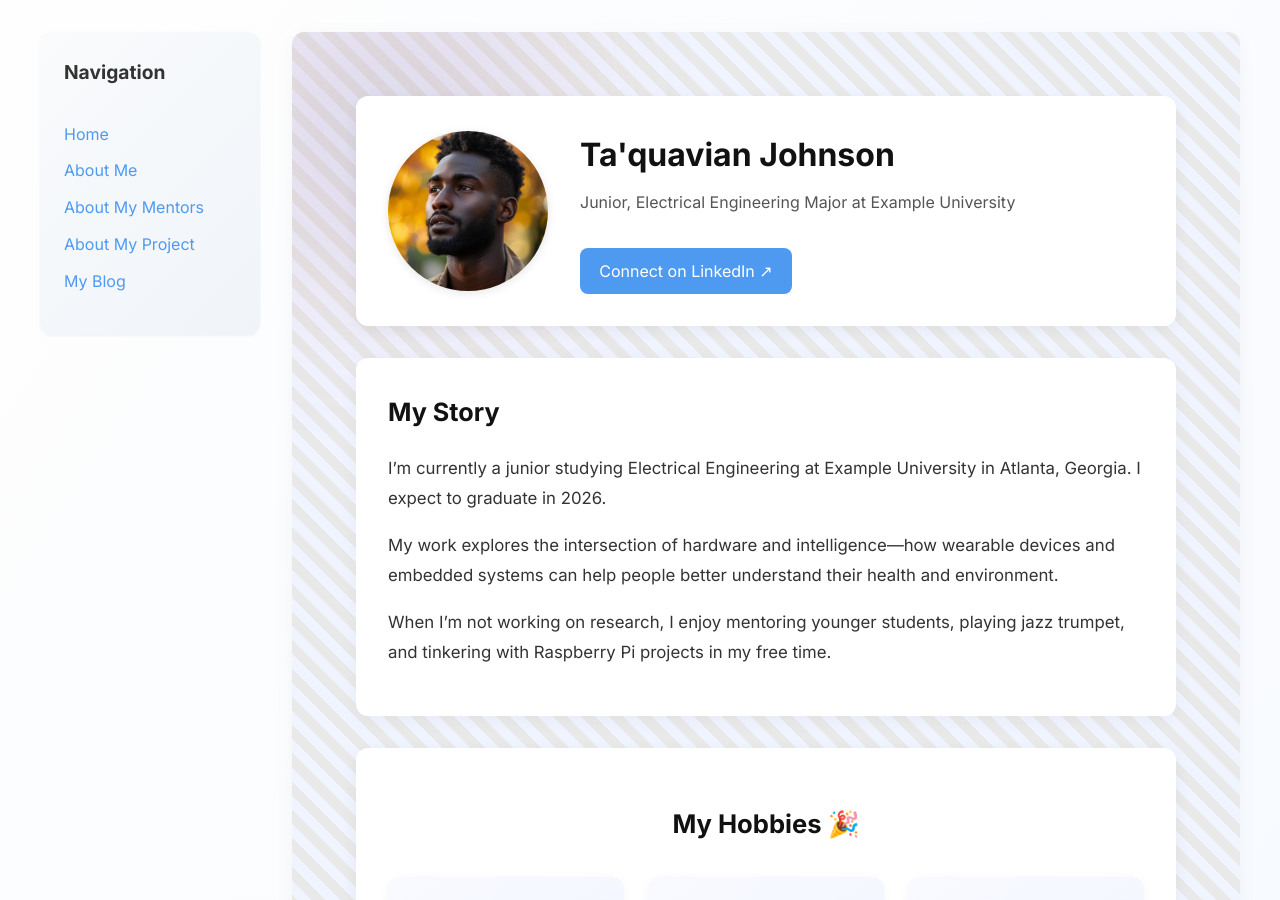
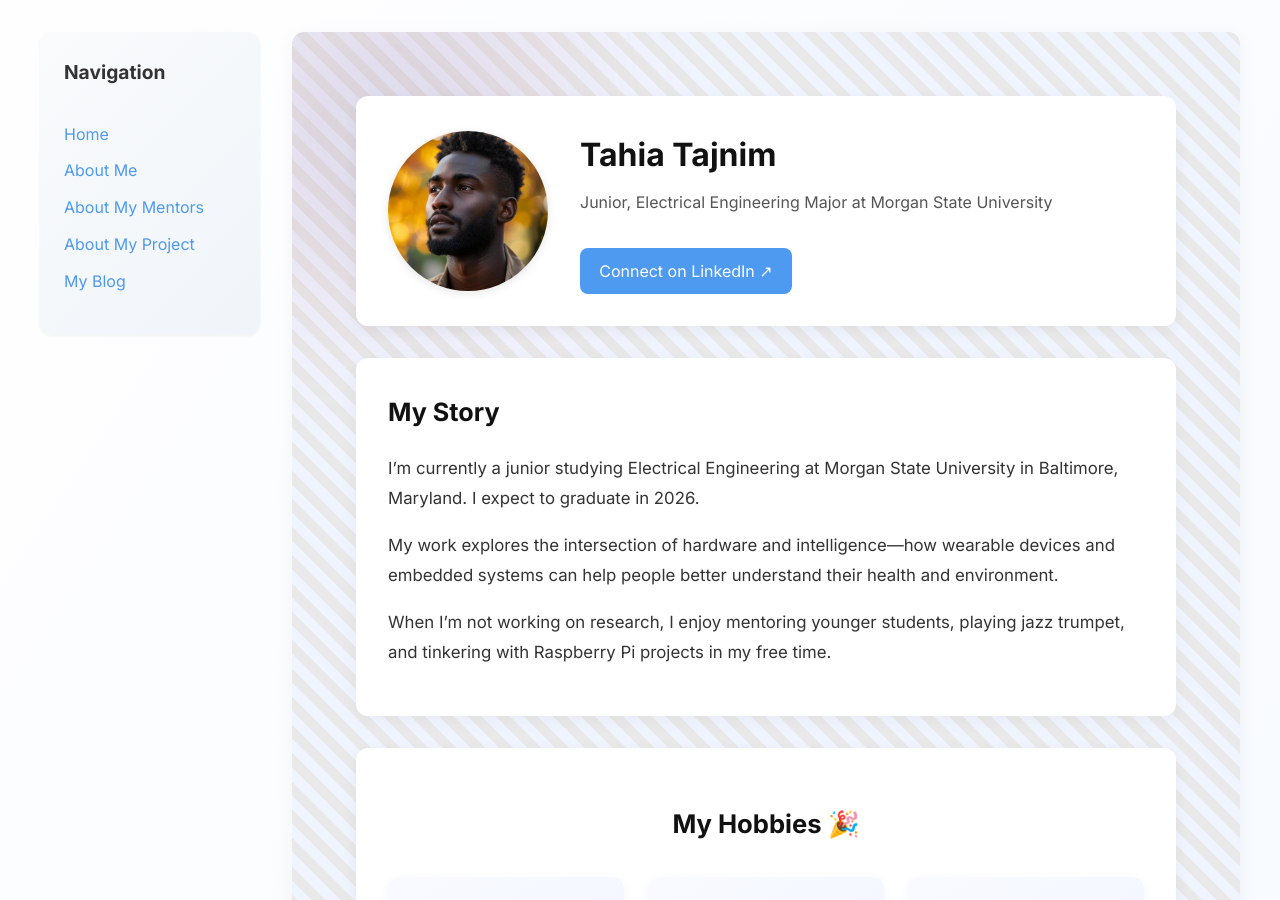
Before and after one commit to Tataj1/Tataj1.github.io, a Jekyll site: the page built from pages/about-me.md, in a window 1280 px wide and 900 px high. Built offline with Jekyll 4.4.1, drawn with Linux system fonts in a browser that asks for light colours.

Commit message:
Update about-me.md

```diff
--- a/pages/about-me.md
+++ b/pages/about-me.md
@@ -4,12 +4,12 @@ title: About Me
 permalink: /about-me.html
 
 about:
-  name: Ta'quavian Johnson
-  role: Junior, Electrical Engineering Major at Example University
+  name: Tahia Tajnim
+  role: Junior, Electrical Engineering Major at Morgan State University
   image: /assets/images/me.jpg
-  linkedin: https://www.linkedin.com/in/taquavian-johnson/
+  linkedin: https://www.linkedin.com/in/tahia-tajnim-a21788231/
   bio: |
-    I’m currently a junior studying Electrical Engineering at Example University in Atlanta, Georgia. I expect to graduate in 2026.
+    I’m currently a junior studying Electrical Engineering at Morgan State University in Baltimore, Maryland. I expect to graduate in 2026.
 
     My work explores the intersection of hardware and intelligence—how wearable devices and embedded systems can help people better understand their health and environment.
 
```
